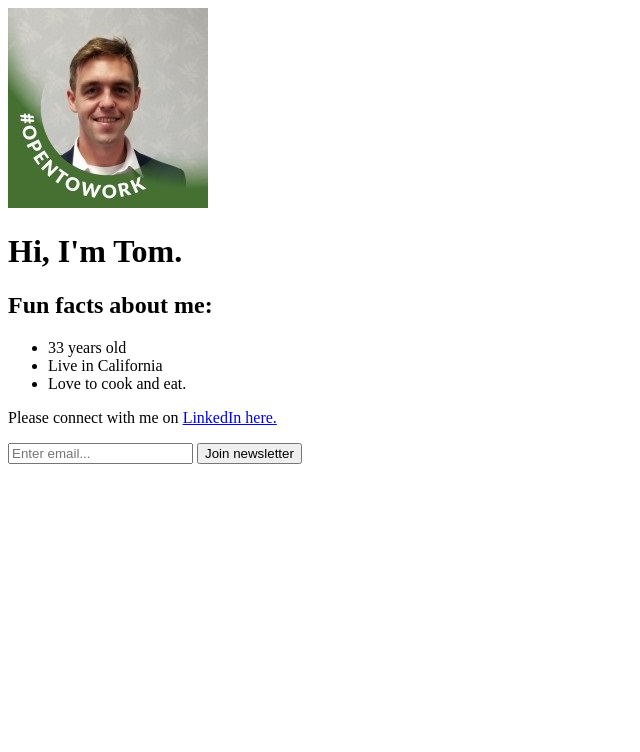
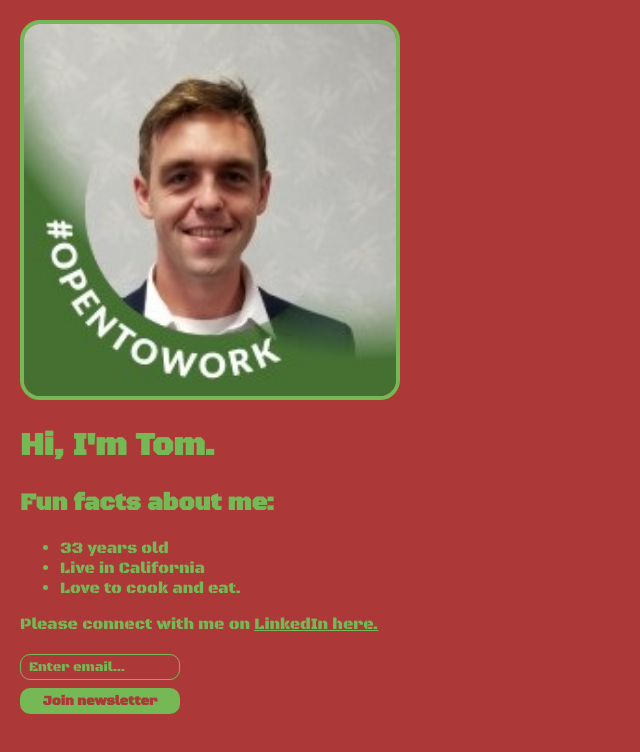
Before and after one commit to MoonshineSpooby/PerScholas, a plain HTML site: page LearnHTMLandCSS/PersonalSite/index.html in a window 1280 px wide. Shown: the whole page, without its empty margins (0-640 px from the left). Drawn offline with Linux system fonts and the light colour scheme; a web font is replaced by a local one.

Commit message:
Bug Squashing.

```diff
--- a/LearnHTMLandCSS/PersonalSite/index.html
+++ b/LearnHTMLandCSS/PersonalSite/index.html
@@ -1,7 +1,7 @@
 <!doctype html>
 <html>
     <head>
-        <link rel="stylesheet" href="styles.css" />
+        <link rel="stylesheet" href="style.css" />
         <link href="https://fonts.googleapis.com/css2?family=Bangers&family=Black+Ops+One&family=Creepster&family=La+Belle+Aurore&family=MedievalSharp&family=Orbitron&family=Rye&display=swap" rel="stylesheet">
         <script src="index.js"></script>
     </head>
--- a/LearnHTMLandCSS/PersonalSite/index.js
+++ b/LearnHTMLandCSS/PersonalSite/index.js
@@ -16,7 +16,7 @@ favouriteEdgeStyle("soft")
 
 
 ////////////////////////////////////
-// IGONE THE CODE BELOW THIS LINE //
+// IGNORE THE CODE BELOW THIS LINE //
 ////////////////////////////////////
 
 function setProp(prop, value) {
```
